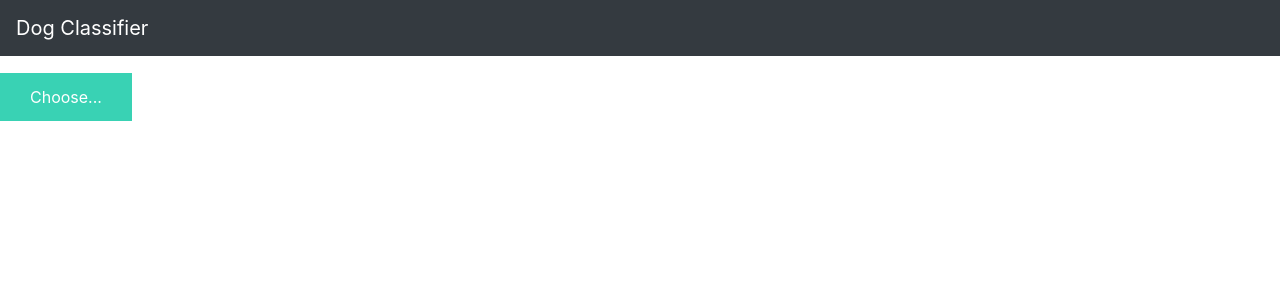
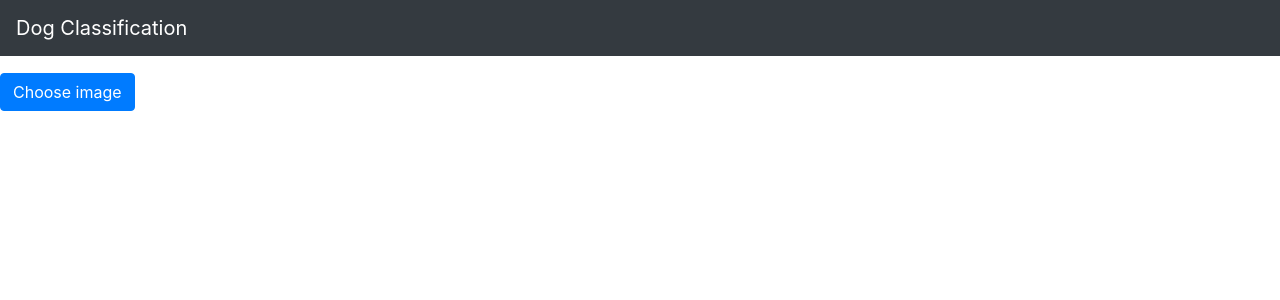
Before and after one commit to jbbook/dogprog, a Flask app: page / in a window 1280 px wide. Shown: the top 300 px of the page. Run offline with Flask 2, Linux system fonts and the light colour scheme; some libraries are stand-ins or nearby versions.

Commit message:
changes to app

```diff
--- a/app/app.py
+++ b/app/app.py
@@ -26,16 +26,15 @@ dog_detection_model = load_model("../resnet_imagenet")
 def index():
     return render_template('index.html')
 
-@app.route('/predict', methods=["GET", "POST"])
+@app.route('/prediction', methods=["GET", "POST"])
 
-def upload():
+def upload_images():
     """Upload image, predict breed, construct prediction statement."""
     if request.method == 'POST':
         file = request.files['file']
 
         basepath = os.path.dirname(__file__)
         fpath = os.path.join(basepath, 'img_upload', file.filename)
-        #print(fpath)
         file.save(fpath)
 
         prediction = predict_dog_breed(fpath)
--- a/app/static/css/main.css
+++ b/app/static/css/main.css
@@ -1,16 +1,7 @@
-.img-preview {
+#imagePreview {
     width: 256px;
     height: 256px;
     position: relative;
-    border: 5px solid #F8F8F8;
-    box-shadow: 0px 2px 4px 0px rgba(0, 0, 0, 0.1);
-    margin-top: 1em;
-    margin-bottom: 1em;
-}
-
-.img-preview>div {
-    width: 100%;
-    height: 100%;
     background-size: 256px 256px;
     background-repeat: no-repeat;
     background-position: center;
@@ -19,32 +10,3 @@
 input[type="file"] {
     display: none;
 }
-
-.upload-label{
-    display: inline-block;
-    padding: 12px 30px;
-    background: #39D2B4;
-    color: #fff;
-    font-size: 1em;
-    transition: all .4s;
-    cursor: pointer;
-}
-
-.upload-label:hover{
-    background: #34495E;
-    color: #39D2B4;
-}
-
-.loader {
-    border: 8px solid #f3f3f3; /* Light grey */
-    border-top: 8px solid #3498db; /* Blue */
-    border-radius: 50%;
-    width: 50px;
-    height: 50px;
-    animation: spin 1s linear infinite;
-}
-
-@keyframes spin {
-    0% { transform: rotate(0deg); }
-    100% { transform: rotate(360deg); }
-}
--- a/app/static/js/main.js
+++ b/app/static/js/main.js
@@ -1,8 +1,8 @@
+// The JS code builds on the JS code from https://github.com/krishnaik06/Deployment-Deep-Learning-Model
 $(document).ready(function () {
-    // Init
+    //init
     $('.image-section').hide();
-    $('.loader').hide();
-    $('#result').hide();
+    $('#prediction-result').hide();
 
     // Upload Preview
     function readURL(input) {
@@ -16,37 +16,29 @@ $(document).ready(function () {
             reader.readAsDataURL(input.files[0]);
         }
     }
+
     $("#imageUpload").change(function () {
         $('.image-section').show();
-        $('#btn-predict').show();
-        $('#result').text('');
-        $('#result').hide();
+        $('#button-predict').show();
         readURL(this);
     });
 
-    // Predict
-    $('#btn-predict').click(function () {
-        var form_data = new FormData($('#upload-file')[0]);
+    // Predict dog breed
+    $('#button-predict').click(function () {
+        $('#prediction-result').hide();
+        var form_data = new FormData($('#upload-image')[0]);
 
-        // Show loading animation
         $(this).hide();
-        $('.loader').show();
 
-        // Make prediction by calling api /predict
         $.ajax({
             type: 'POST',
-            url: '/predict',
+            url: '/prediction',
             data: form_data,
             contentType: false,
-            cache: false,
             processData: false,
-            async: true,
             success: function (data) {
-                // Get and display the result
-                $('.loader').hide();
-                $('#result').fadeIn(600);
-                $('#result').text(data);
-                console.log('Success!');
+                $('#prediction-result').show();
+                $('#prediction-result').text(data);
             },
         });
     });
--- a/app/templates/index.html
+++ b/app/templates/index.html
@@ -20,7 +20,7 @@
 
 <!--navbar links-->
 <nav class="navbar navbar-expand-lg navbar-dark bg-dark sticky-top">
-   <a class="navbar-brand" href="#">Dog Classifier</a>
+   <a class="navbar-brand" href="#">Dog Classification</a>
   <button class="navbar-toggler" type="button" data-toggle="collapse"
   data-target="#navbarTogglerDemo02"
   aria-controls="navbarTogglerDemo02" aria-expanded="false"
@@ -40,39 +40,31 @@
         <div id="middle-info" class="mt-3">
 
         <div>
-            <form id="upload-file" method="post" enctype="multipart/form-data">
-                <label for="imageUpload" class="upload-label">
-                    Choose...
+            <form id="upload-image" method="post" enctype="multipart/form-data">
+                <label for="imageUpload" class="btn btn-primary">
+                    Choose image
                 </label>
                 <input type="file" name="file" id="imageUpload" accept=".png, .jpg, .jpeg">
             </form>
 
-            <div class="image-section" style="display:none;">
-                <div class="img-preview">
-                    <div id="imagePreview">
-                    </div>
-                </div>
+
+            <div class="image-section">
+
+                <div id="imagePreview"> </div>
+
                 <div>
-                    <button type="button" class="btn btn-primary btn-lg " id="btn-predict">Predict!</button>
+                    <button type="button" class="btn btn-primary" id="button-predict">Predict dog breed!</button>
                 </div>
             </div>
 
-            <div class="loader" style="display:none;"></div>
-
-            <h3 id="result">
-                <span> </span>
-            </h3>
+            <!-- The prediction will be shown here -->
+            <div id="prediction-result"></div>
 
         </div>
 
 
         </div>
 
-        <!--charts-->
-        <div id="image" class="container mt-3 text-center">
-
-
-        </div>
 </div>
 </div>
 <div class="col-2"></div>
```
Also changed, not shown: app/img_upload/david-lezcano-m-Doa-GTrUw-unsplash.jpg (added), app/img_upload/kieran-white-NKN25UfGfkQ-unsplash.jpg (added), app/img_upload/milos-prelevic-uWLvruHp8kY-unsplash.jpg (added), app/img_upload/nur-alamin-RsLzZ8K0xHE-unsplash.jpg (added), app/img_upload/wolf.jpeg (added).
